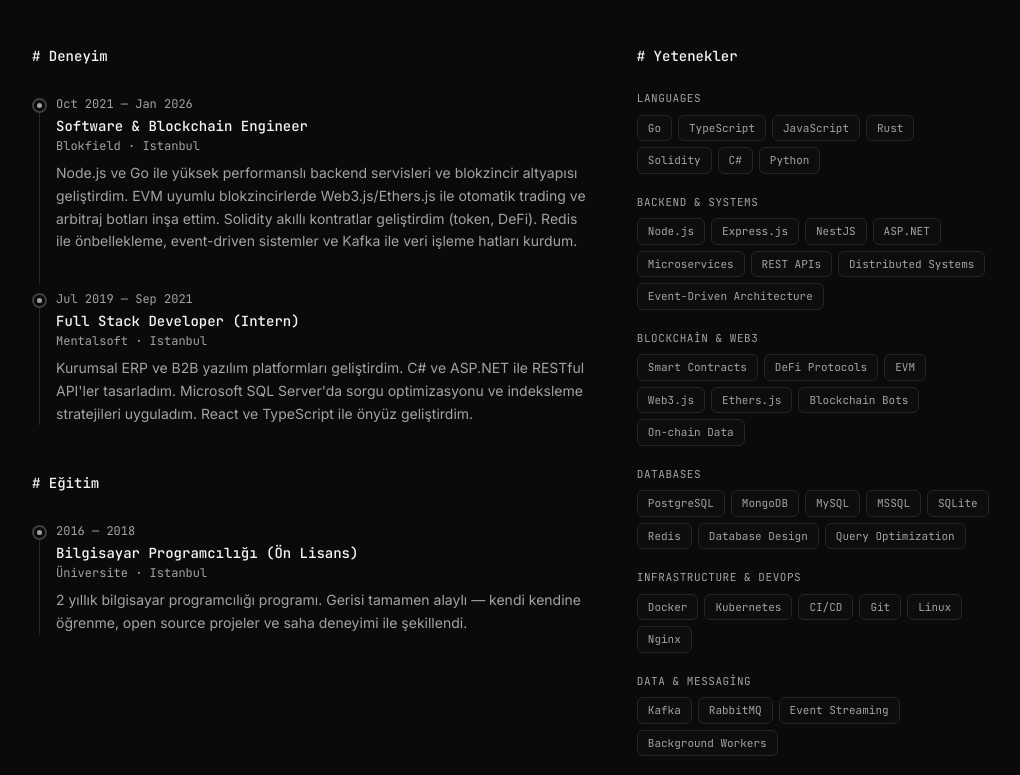
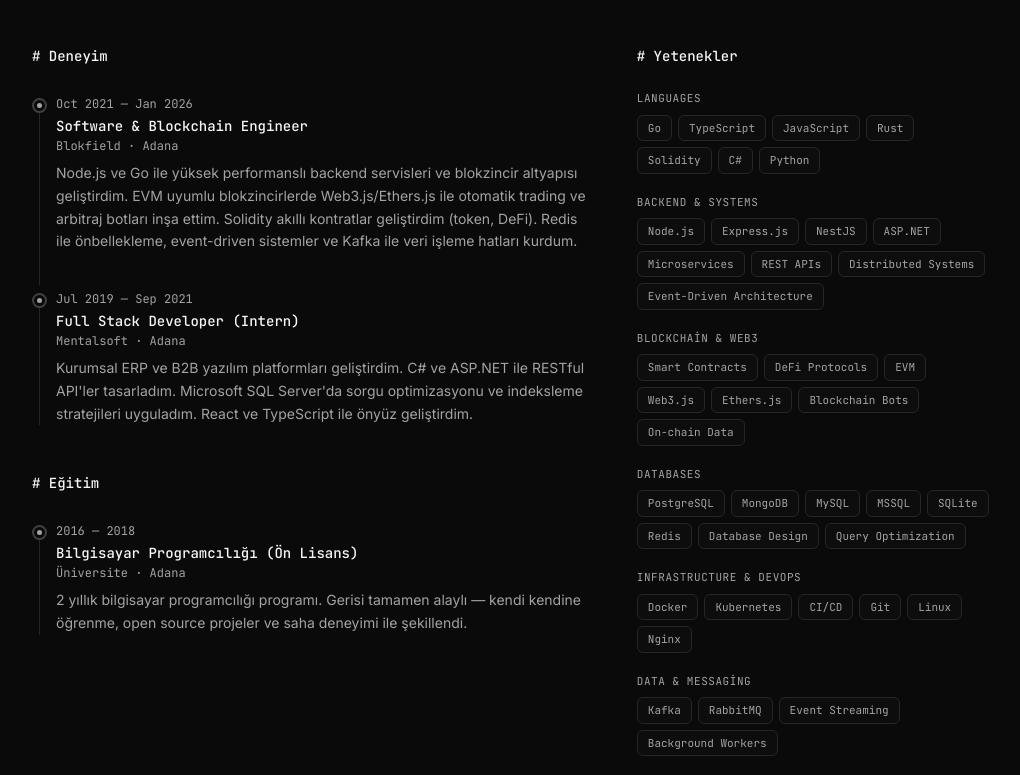
Before and after one commit to berkantsoytas/portfolio, a Next.js app: page /portfolio in a window 1280 px wide. Shown: the part 427-1202 px from the top of the page, without its empty margins (128-1148 px from the left). Built offline with nearby package versions, Linux system fonts and the light colour scheme; no server answers.

Commit message:
chore: update somethings

```diff
--- a/app/api/profile/route.ts
+++ b/app/api/profile/route.ts
@@ -4,7 +4,7 @@ export async function GET() {
   const profile = {
     name: "Berkant Soytaş",
     role: "Software Architect",
-    specialty: "Blockchain Infrastructure",
+    specialty: "Systems Programming",
     location: "Adana, TR",
     status: "available for hire",
     languages: ["Go", "Node.js", "Rust", "Solidity", "TypeScript"],
--- a/app/portfolio/page.tsx
+++ b/app/portfolio/page.tsx
@@ -6,14 +6,14 @@ const experienceTR = [
   {
     period: "Oct 2021 — Jan 2026",
     title: "Software & Blockchain Engineer",
-    subtitle: "Blokfield · Istanbul",
+    subtitle: "Blokfield · Adana",
     description:
       "Node.js ve Go ile yüksek performanslı backend servisleri ve blokzincir altyapısı geliştirdim. EVM uyumlu blokzincirlerde Web3.js/Ethers.js ile otomatik trading ve arbitraj botları inşa ettim. Solidity akıllı kontratlar geliştirdim (token, DeFi). Redis ile önbellekleme, event-driven sistemler ve Kafka ile veri işleme hatları kurdum.",
   },
   {
     period: "Jul 2019 — Sep 2021",
     title: "Full Stack Developer (Intern)",
-    subtitle: "Mentalsoft · Istanbul",
+    subtitle: "Mentalsoft · Adana",
     description:
       "Kurumsal ERP ve B2B yazılım platformları geliştirdim. C# ve ASP.NET ile RESTful API'ler tasarladım. Microsoft SQL Server'da sorgu optimizasyonu ve indeksleme stratejileri uyguladım. React ve TypeScript ile önyüz geliştirdim.",
   },
@@ -23,14 +23,14 @@ const experienceEN = [
   {
     period: "Oct 2021 — Jan 2026",
     title: "Software & Blockchain Engineer",
-    subtitle: "Blokfield · Istanbul",
+    subtitle: "Blokfield · Adana",
     description:
       "Designed high-performance backend services using Node.js and Go for blockchain infrastructure and trading automation. Built automated trading and arbitrage bots interacting with EVM-compatible blockchains. Developed Solidity smart contracts for DeFi protocols. Improved performance with Redis caching, event-driven systems, and Kafka data pipelines.",
   },
   {
     period: "Jul 2019 — Sep 2021",
     title: "Full Stack Developer (Intern)",
-    subtitle: "Mentalsoft · Istanbul",
+    subtitle: "Mentalsoft · Adana",
     description:
       "Developed enterprise ERP and B2B software platforms. Designed RESTful APIs using C# and ASP.NET. Optimized MS SQL Server through indexing and query tuning. Built frontend applications using React and TypeScript.",
   },
@@ -40,7 +40,7 @@ const educationTR = [
   {
     period: "2016 — 2018",
     title: "Bilgisayar Programcılığı (Ön Lisans)",
-    subtitle: "Üniversite · Istanbul",
+    subtitle: "Üniversite · Adana",
     description:
       "2 yıllık bilgisayar programcılığı programı. Gerisi tamamen alaylı — kendi kendine öğrenme, open source projeler ve saha deneyimi ile şekillendi.",
   },
@@ -50,7 +50,7 @@ const educationEN = [
   {
     period: "2016 — 2018",
     title: "Computer Programming (Associate Degree)",
-    subtitle: "University · Istanbul",
+    subtitle: "University · Adana",
     description:
       "2-year computer programming program. The rest is self-taught — shaped by open source, hands-on experience, and building real systems.",
   },
--- a/components/TerminalHero.tsx
+++ b/components/TerminalHero.tsx
@@ -32,7 +32,7 @@ export default function TerminalHero() {
         <div className="pl-4">
           <span className="text-foreground-dim">"specialty"</span>
           <span className="text-foreground-dim">: </span>
-          <span className="text-foreground">"Blockchain Infrastructure"</span>
+          <span className="text-foreground">"Systems Programming"</span>
           <span className="text-foreground-dim">,</span>
         </div>
         <div className="pl-4">
@@ -44,7 +44,7 @@ export default function TerminalHero() {
         <div className="pl-4">
           <span className="text-foreground-dim">"location"</span>
           <span className="text-foreground-dim">: </span>
-          <span className="text-foreground">"Istanbul, TR"</span>
+          <span className="text-foreground">"Adana, TR"</span>
           <span className="text-foreground-dim">,</span>
         </div>
         <div className="pl-4">
--- a/lib/dictionaries/en.json
+++ b/lib/dictionaries/en.json
@@ -7,7 +7,7 @@
   "hero.command": "curl -s https://berkantsoytas.dev/api/profile",
   "hero.title": "Hi, I'm Berkant Soytaş",
   "hero.subtitle": "Software Architect",
-  "hero.description": "Designing blockchain infrastructure, distributed systems, and high-performance backend architectures. Building scalable systems with Go, Node.js, Rust, and Solidity.",
+  "hero.description": "Designing low-level systems, high-performance backend architectures, and infrastructure tooling. Building performant systems with Go, Rust, Node.js, and C.",
   "hero.cta": "View CV",
   "hero.secondary": "Go to Blog",
 
--- a/lib/dictionaries/tr.json
+++ b/lib/dictionaries/tr.json
@@ -7,7 +7,7 @@
   "hero.command": "curl -s https://berkantsoytas.dev/api/profile",
   "hero.title": "Merhaba, ben Berkant Soytaş",
   "hero.subtitle": "Yazılım Mimarı",
-  "hero.description": "Blokzincir altyapısı, dağıtık sistemler ve yüksek performanslı backend mimarileri tasarlıyorum. Go, Node.js, Rust ve Solidity ile ölçeklenebilir sistemler inşa ediyorum.",
+  "hero.description": "Düşük seviye sistemler, yüksek performanslı backend mimarileri ve altyapı araçları tasarlıyorum. Go, Rust, Node.js ve C ile performans odaklı sistemler inşa ediyorum.",
   "hero.cta": "CV'yi Görüntüle",
   "hero.secondary": "Blog'a Git",
 
```
Also changed, not shown: 1 other file (tests, documents, lock files or other folders).
